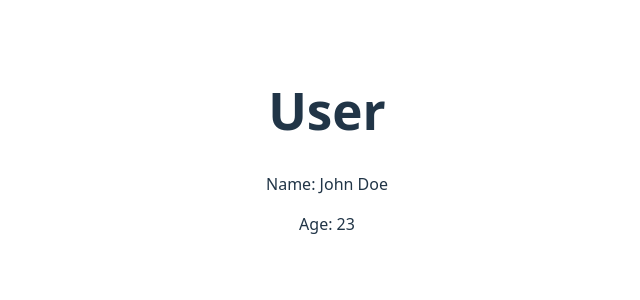
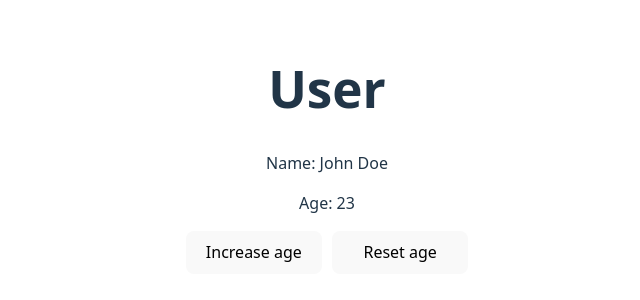
Before and after one commit to alinanigman/rs-react-redux-lessons, a React (Vite) app: page / in a window 1280 px wide. Shown: the part 250-550 px from the top of the page, without its empty margins (313-953 px from the left). Built offline with nearby package versions, Linux system fonts and the light colour scheme.

Commit message:
feat: add ControlPanel component and update App layout

```diff
--- a/src/App.jsx
+++ b/src/App.jsx
@@ -1,10 +1,11 @@
-import { User } from "./components";
+import { User, ControlPanel } from "./components";
 import styles from "./App.module.css";
 
 function App() {
   return (
     <div className={styles.App}>
       <User />
+      <ControlPanel />
     </div>
   );
 }
--- a/src/App.module.css
+++ b/src/App.module.css
@@ -1,3 +1,6 @@
 .App {
   display: flex;
+  flex-direction: column;
+  align-items: center;
+  justify-content: center;
 }
```
